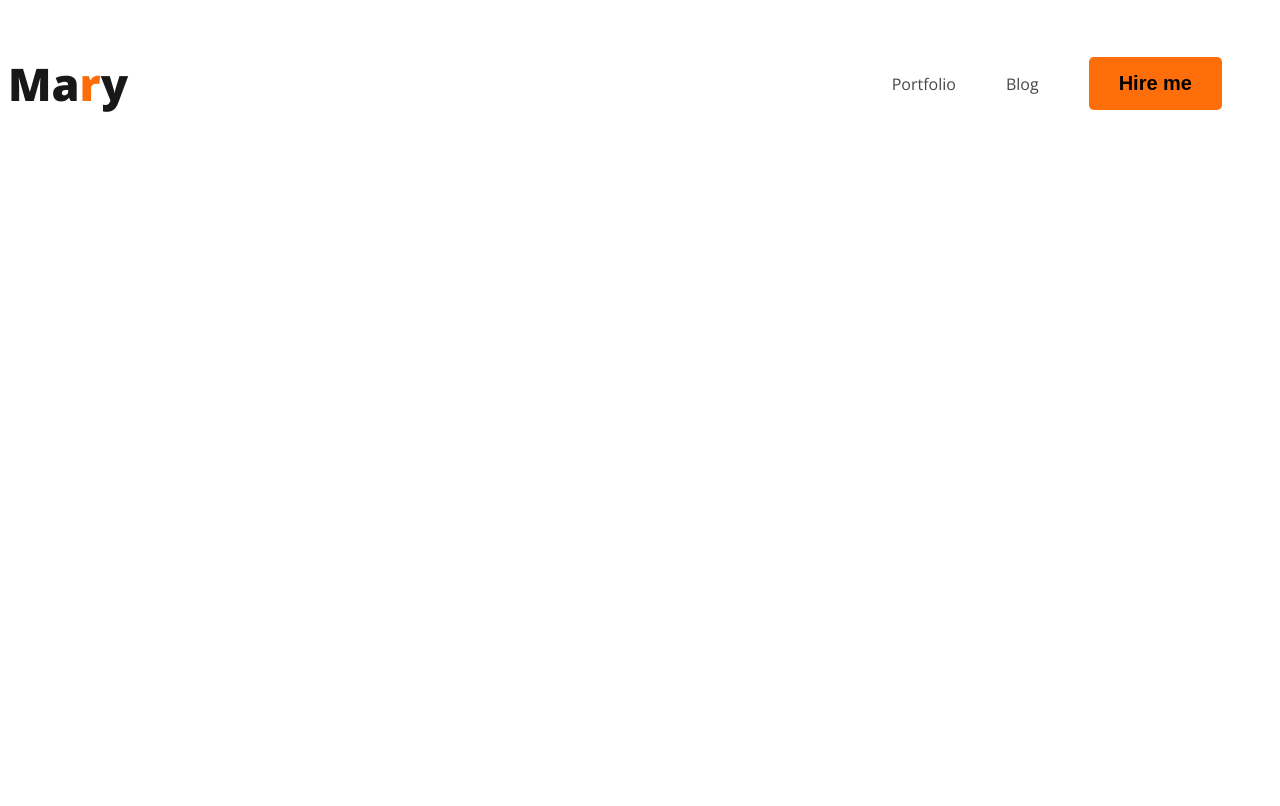
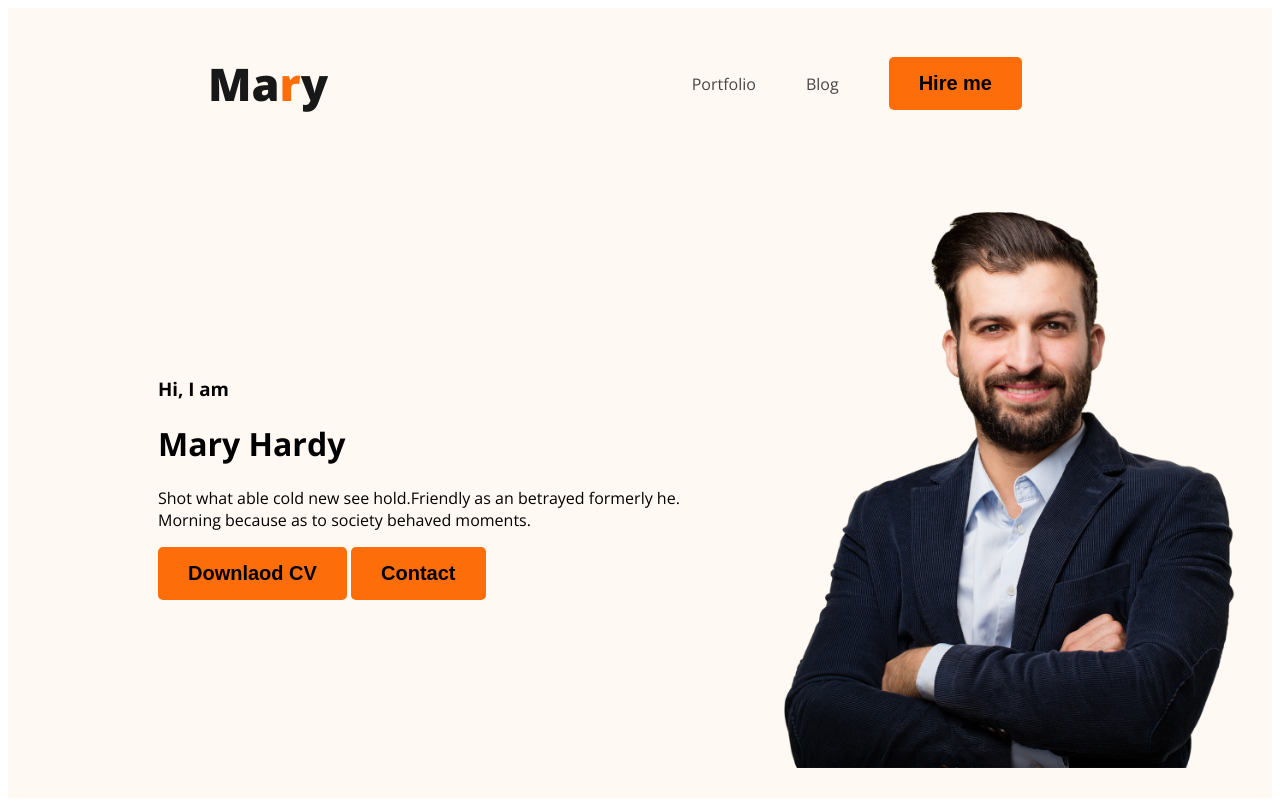
Before and after one commit to pias1/developer-portfolio, a plain HTML site: page index.html in a window 1280 px wide. Drawn offline with nearby package versions, Linux system fonts and the light colour scheme.

Commit message:
banner image added

```diff
--- a/index.html
+++ b/index.html
@@ -14,7 +14,7 @@
     <link rel="stylesheet" href="portfolio.css" />
   </head>
   <body>
-    <header>
+    <header class="header">
       <nav>
         <h3 class="nav-title">Ma<span class="text-primary">r</span>y</h3>
         <ul>
@@ -23,6 +23,17 @@
           <li><button class="btn-primary">Hire me</button></li>
         </ul>
       </nav>
+      <div class="banner">
+        <div>
+          <h3 class="banner-text">Hi, I  am</h3>
+          <h1 class="banner-title">Mary Hardy</h1>
+          <p>Shot what able cold new see hold.Friendly as an betrayed formerly he. Morning because as to society behaved moments.</p>
+          <button class="btn-primary">Downlaod CV</button>
+          <button class="btn-primary">Contact</button>
+        </div>
+        <img class="dp-pc" src="/images/hardy.png" alt="">
+
+      </div>
     </header>
 
     <main></main>
--- a/portfolio.css
+++ b/portfolio.css
@@ -21,6 +21,7 @@ nav {
   display: flex;
   justify-content: space-between;
   align-items: center;
+  margin: 0 200px;
 }
 
 .nav-title {
@@ -45,3 +46,17 @@ nav a {
   text-decoration: none;
   color: #474747;
 }
+
+/* header related styles */
+.header{
+    background-color: #FFF8F3;
+}
+
+.banner{
+    padding: 30px 30px 30px 150px ;
+    display: flex;
+    align-items: center;
+}
+.dp-pc{
+    width: 500px;
+}
```
